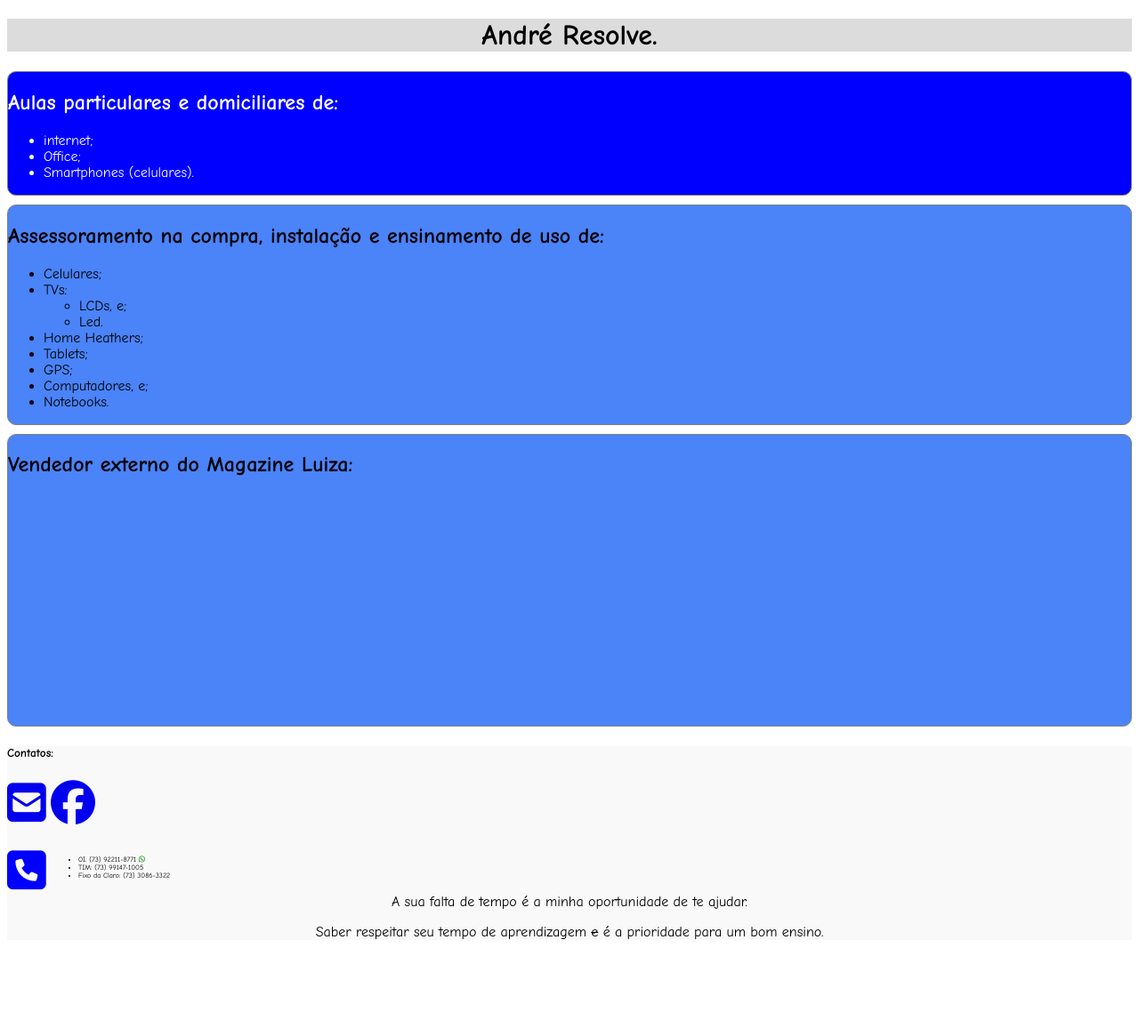
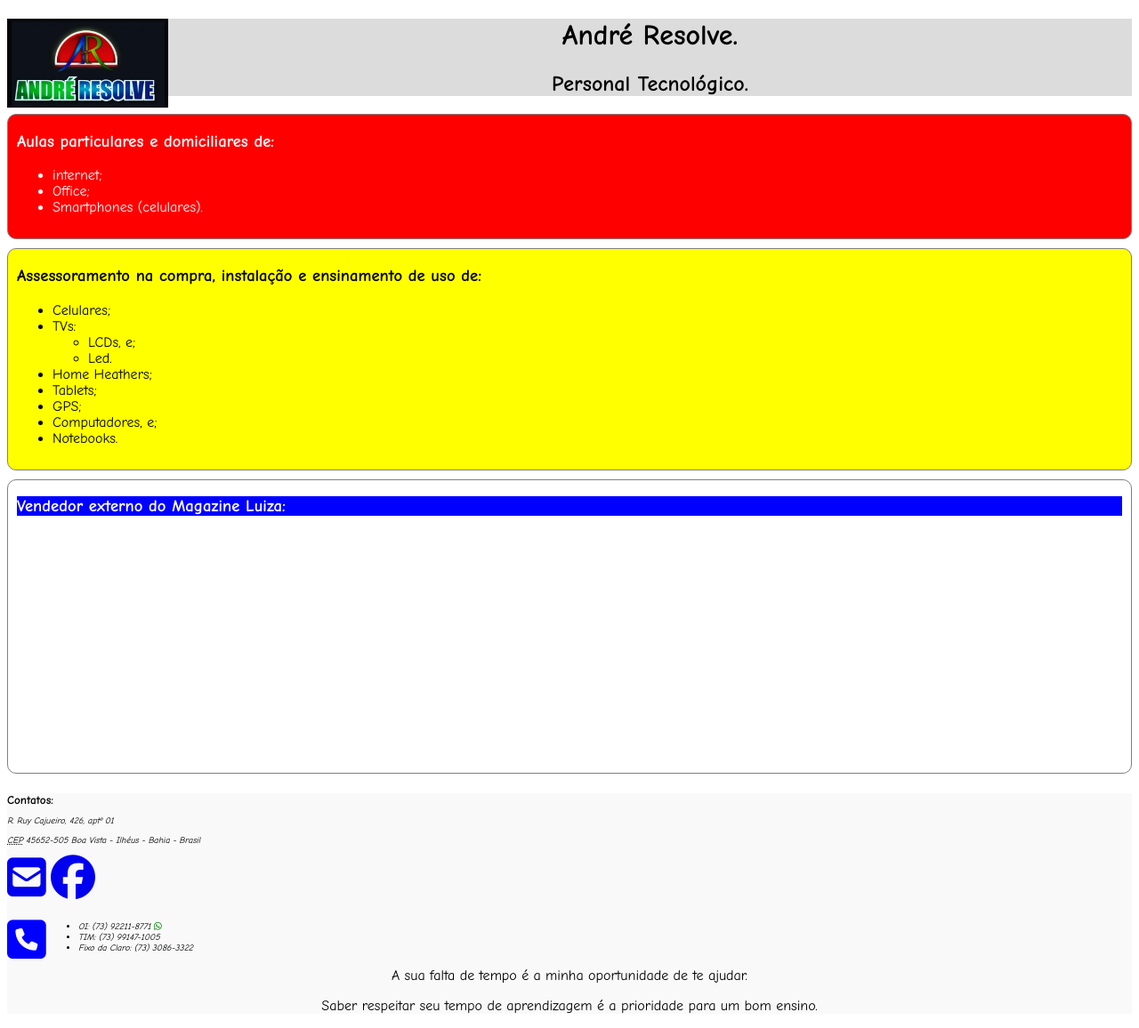
Before and after one commit to cleberslopesjr/andreResolve, a plain HTML site: page index.html in a window 1280 px wide. Shown: the whole page at 89% size. Before the commit the page ends 1073 px from the top, so only its background shows below. Drawn offline with Linux system fonts and the light colour scheme.

Commit message:
Commit autorizado por André via WhatsApp
Commit autorizado por André via WhatsApp.

```diff
--- a/index.html
+++ b/index.html
@@ -6,32 +6,38 @@
     <title>André Resolve</title>
     <meta name: author content: github.com/cleberslopesjr>
     <meta name="keyword" content="andreresolve, Andre Resolve">
-    <meta name="description" content="Página para divulgação do trabalho do Prof. André.">
+    <meta name="description" content="site_para divulgação do trabalho do Prof. André.">
     <meta name="robots" content="index,follow">
-    <link rel="stylesheet" href="style.css">
+
 
     <!-- Início dos metadados para o Facebook -->
-    <meta property="og:locale" content="Andre Resolve">
-    <meta property="og:locale" content="pt_BR">
+    <meta property="og:locale" content="pt_br">
 	<meta property="og:site_name" content="Andre Resolve">
 	<meta property="og:title" content="Andre Resolve">
 	<meta property="og:type" content="website">
 	<meta property="og:url" content="http://andreresolve.com.br/">
 	<meta property="og:description" content="Site para divulgação do trabalho do Prof. André" />
-	<!--<meta property="og:image" content="https://cyberservice.com.br/imagens/logo200x200.png" />
-	<meta property="og:image:type" content="image/png" />
-	<meta property="og:image:width" content="200" />
-	<meta property="og:image:height" content="200" />
-	<meta property="og:image:alt" content="Imagem da logomarca do Cyber Service, contendo o nome estilizado do Cyber Service sendo que o primeiro nome, Cyber, está escrito em um tom de azul mais escuro que o nome, e Service em um tom mais claro de azul" />-->
+	<meta property="og:image" content="imagnes/logo.jpeg" />
+	<meta property="og:image:type" content="image/jpeg" />
+	<meta property="og:image:width" content="650" />
+	<meta property="og:image:height" content="359" />
+	<meta property="og:image:alt" content="Em um retângulo preto, a imagem da logomarca de Adré Resolve com o nome André Resolve abaixo. A logomarca contem as iniciais A e R a frente de um arco vermelho om bordas brancas, sendo que a letra A em azul e a letra R em verde, ambas também com contornos brancos. Abaixo o nome estilizado: André Resolve, em caixa auta, sendo que o primeiro nome: André, está verde e o segundo nome: Resolve, em azul, ambos com contornos brancos." >
     <meta property="FB:admins" content="https://www.facebook.com/andreresolveilheus" />
     <!-- Fim dos metadados para o Facebook-->
+    <link rel="stylesheet" href="style.css">
     <!-- Abaixo o código do Font Awesome-->
     <script src="https://kit.fontawesome.com/19f2d49770.js" crossorigin="anonymous"></script>
 </head>
 <body>
+    <header>
+        <img src="imagens/logo.jpeg" alt="Em um retângulo preto, a imagem da logomarca de André Resolve com o nome André Resolve abaixo. A logomarca contem as iniciais A e R, de André Resolve, estilizadas, a frente de um arco vermelho com bordas brancas, simbolizando o nascer do sol, sendo que a letra A em azul e a letra R em verde, ambas as letras também com contornos brancos. Abaixo o nome estilizado: André Resolve, em caixa alta, sendo que o primeiro nome: André, está verde e o segundo nome: Resolve, em azul, ambos com contornos brancos.">
+        <hgroup>
             <h1><strong>André Resolve</strong>.</h1>
+            <h2><strong>Personal Tecnológico</strong>.</h2>
+        </hgroup>
+    </header>
     <article id="aulas">
-    <h2>Aulas particulares e domiciliares de:</h2>
+    <h3>Aulas particulares e domiciliares de:</h3>
         <ul>
             <li>internet;</li>
             <li>Office;</li>
@@ -39,7 +45,7 @@
         </ul>
     </article>
     <article id="assessoramento">
-        <h2>Assessoramento na compra, instalação e ensinamento de uso de:</h2>
+        <h3>Assessoramento na compra, instalação e ensinamento de uso de:</h3>
         <ul>
             <li>Celulares;</li>
             <li>TVs:</li>
@@ -55,12 +61,15 @@
         </ul>
     </article>
     <article id="vendedor">
-    <h2>Vendedor externo do Magazine Luiza:</h2>
+    <h3>Vendedor externo do Magazine Luiza:</h3>
     <aside id="banner">
         <div data-mvc-banner="medium-rectangle"></div><script> (function(storeName) { var b = document.createElement('script'); b.type = 'text/javascript'; b.async = true; b.src = 'https://www.magazinevoce.com.br/js/banner.js?store='+ storeName; var s = document.getElementsByTagName('script')[0]; s.parentNode.insertBefore(b, s); })('andreresolve'); </script>
     </article>
     <footer>
         <h5>Contatos:</h5>
+        <address>
+            <p>R. Ruy Cajueiro, 426, aptº 01</p>
+            <p><abbr title="Código de Endereçamento Postal">CEP</abbr> 45652-505 Boa Vista - Ilhéus - Bahia - Brasil</p>
             <a href="mailto:andreensina@gmail.com" target="_blank"><span class="fas fa-envelope-square" style="font-size: 50px;"></span></a>
             <a href="facebook.com/andreresolveilheus" target="_blank"><span class="fa fa-facebook-official" aria-hidden="true" style="font-size: 50px;"></span></a>
             <br>
@@ -72,8 +81,9 @@
                     <li>Fixo da Claro: (73) 3086-3322</li>
                 </ul>
             </p>
+        </address>
         <p>A sua falta de tempo é a minha oportunidade de te ajudar.</p>
-        <p>Saber respeitar seu tempo de aprendizagem <span class="errado">e</span> é a prioridade para um bom ensino.</p>
+        <p>Saber respeitar seu tempo de aprendizagem é a prioridade para um bom ensino.</p>
     </footer>
     <script>
         alert('Nosso grupo no WhatsApp é o "Adoro Cinema", que como o próprio nome diz, nele falamos a respeito de cinema. Para ingressar fale com André Resolve: (73) 98811-8771, e solicite que lhe adicione.')
--- a/style.css
+++ b/style.css
@@ -2,37 +2,42 @@
 body {
     font-family: Comic Sans MS;
 }
-h1 {
+header {
     background: #dcdcdc;
+}
+h1, h2 {
     text-align: center;
 }
 p {
     text-align: center;
 }
+img {
+    float: left;
+    height: 100px;
+}
 #aulas {
-    background: #0000ff;
+    background: #ff0000;
     color: #ffffff;
     border: 1px solid #808080;
     border-radius: 10px;
     margin-bottom: 10px;
+    padding: 0px 10px 10px 10px;
 }
 #assessoramento {
-    background: #4b83f9;
+    background: #ffff00;
     border: 1px solid #808080;
     border-radius: 10px;
     margin-bottom: 10px;
+    padding: 0px 10px 10px 10px;
 }
 #vendedor {
-    background: #4b83f9;
+    color: #ffffff;
     border: 1px solid #808080;
     border-radius: 10px;
+    padding: 0px 10px 10px 10px;
 }
-.errado {
-    text-decoration: line-through;
-}
-.siteEmConstrucao {
-    text-align: center;
-    font-size: 40px;
+#vendedor h3 {
+    background: #0000ff;
 }
 #banner {
 	position: relative;
@@ -45,17 +50,17 @@ p {
 footer {
     background: #f9f9f9;
 }
-.fas fa-phone-square {
-    color: #0000ff;
-    size: 7x;
+h5 {
+    margin-bottom: 0px;
+}
+address p {
+    font-size: 10px;
+    text-align: left;
 }
 #telefones {
-    margin-top: 35px;
+    margin-top: 25px;
     margin-left: 40px;
 }
 #telefones li {
-    font-size: 8px;
+    font-size: 10px;
 }
-fab fa-whatsapp {
-    color: #008000;
-}
```
Also changed, not shown: imagens/logo.jpeg (added). Lines whose indentation alone changed are shown as unchanged.
